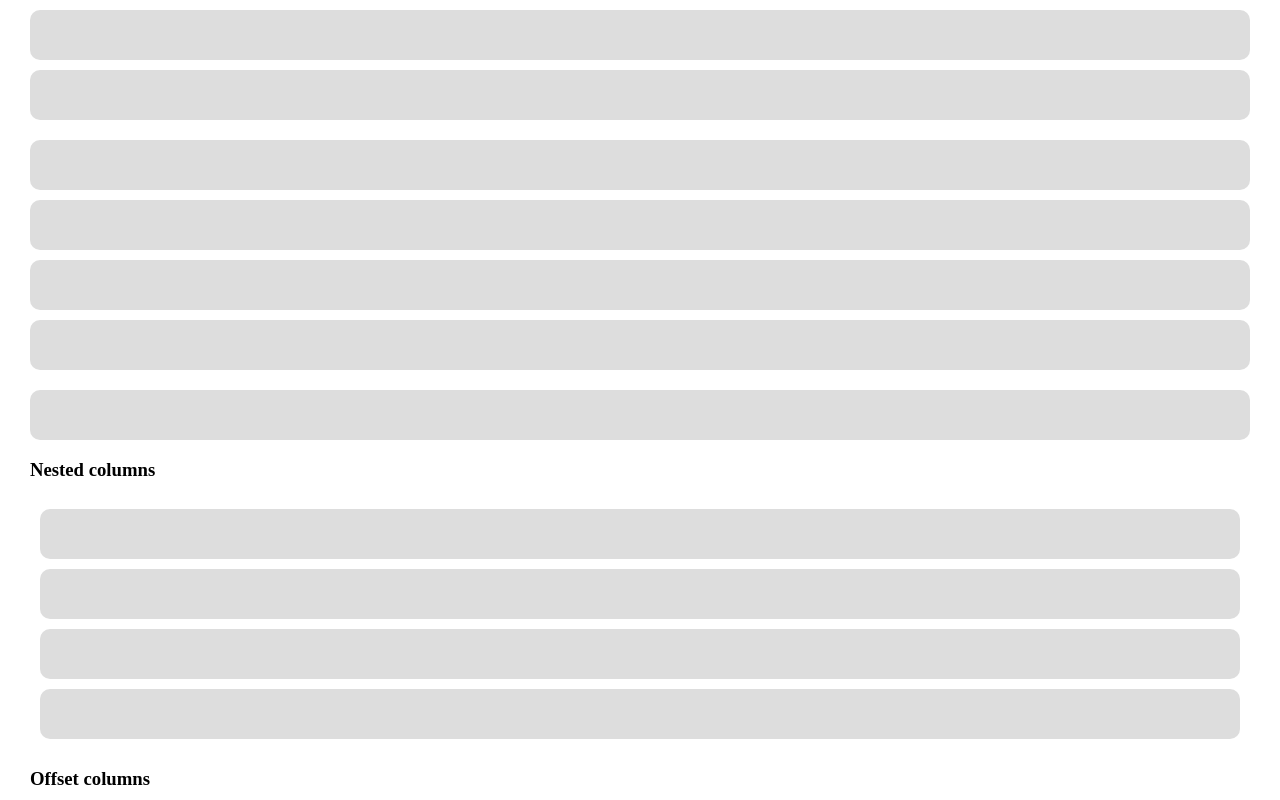
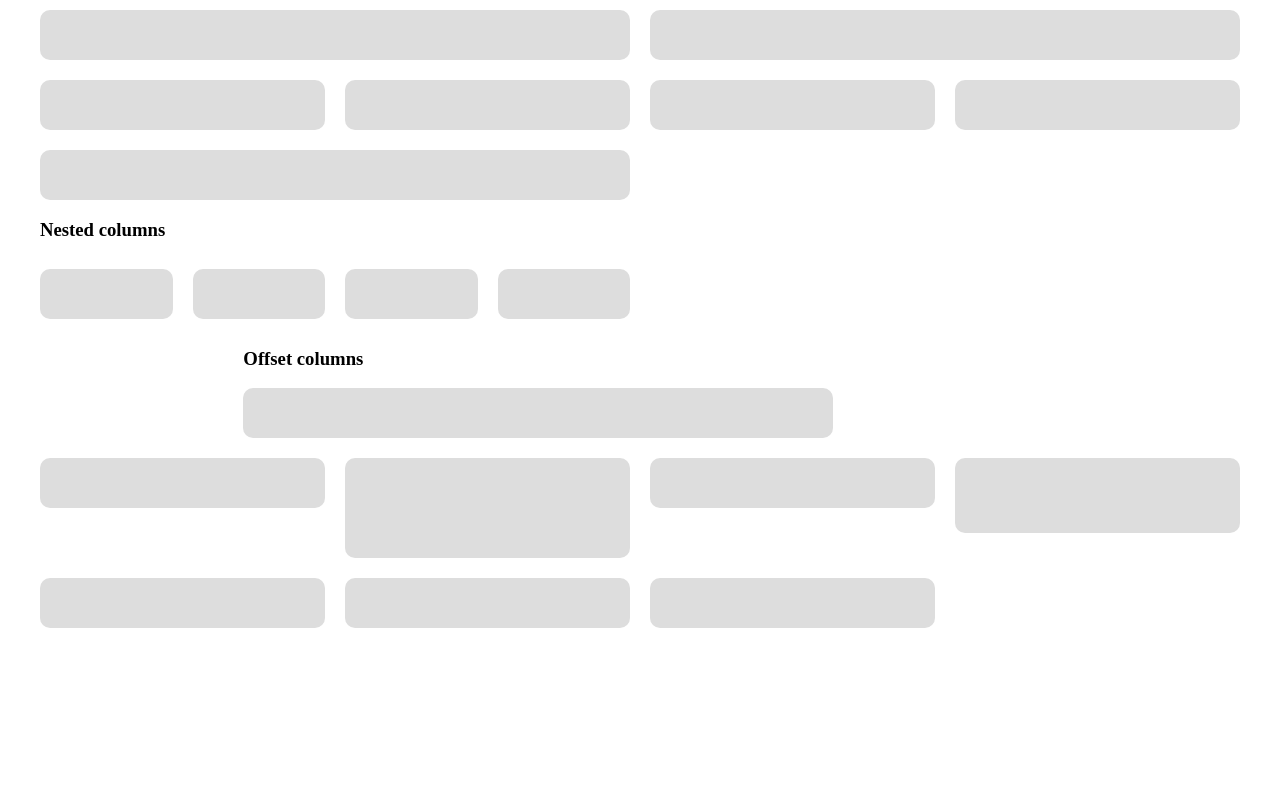
Before and after one commit to axelander/grid.css, a website: page index.html in a window 1280 px wide. Shown: the top 800 px of the page. Drawn offline with nearby package versions, Linux system fonts and the light colour scheme.

Commit message:
Trying out offset classes

```diff
--- a/grid.scss
+++ b/grid.scss
@@ -56,11 +56,11 @@ $sizes:
   $str: "";
   @for $i from 1 through $column-count {
     @if $prefix == "" {
-      $str: #{$i};
+      $str: "offset-#{$i}";
     } @else {
-      $str: #{$prefix}-#{$i};
+      $str: "#{$prefix}-offset-#{$i}";
     }
-    [class^="col-"].offset-#{$str} {
+    .col-#{$str} {
       margin-left: percentage($i / $column-count);
     }
   }
@@ -155,6 +155,8 @@ $sizes:
 
 // Setup default columns (smallest screens)
 @include __create-columns("");
+// Create offset classes
+@include __create-offset-classes("");
 // Setup default columns reset classes
 @include __create-column-reset-class("");
 
@@ -211,6 +213,9 @@ $max-width: #{nth($smallest, 1) - 1};
     // Create columns
     @include __create-columns($prefix);
 
+    // Create offset classes
+    @include __create-offset-classes($prefix);
+
     // Setup reset classes for size
     @include __create-column-reset-class($prefix);
 
@@ -228,7 +233,6 @@ $max-width: #{nth($smallest, 1) - 1};
         display: none !important;
       }
 
-      @include __create-offset-classes($prefix);
     }
   } @else {
     @media screen and (min-width: #{$min-width}) and (max-width: #{$max-width}) {
@@ -236,7 +240,6 @@ $max-width: #{nth($smallest, 1) - 1};
         display: none !important;
       }
 
-      @include __create-offset-classes($prefix);
     }
   }
 }
--- a/index.html
+++ b/index.html
@@ -10,45 +10,45 @@
 </head>
 <body>
   <div class="row">
-    <div class="span-6">
+    <div class="col-6">
       <div class="box"></div>
     </div>
-    <div class="span-6">
+    <div class="col-6">
       <div class="box"></div>
     </div>
   </div>
 
   <div class="row">
-    <div class="span-md-6 span-lg-3">
+    <div class="col-md-6 col-lg-3">
       <div class="box"></div>
     </div>
-    <div class="span-md-6 span-lg-3">
+    <div class="col-md-6 col-lg-3">
       <div class="box"></div>
     </div>
-    <div class="span-md-6 span-lg-3">
+    <div class="col-md-6 col-lg-3">
       <div class="box"></div>
     </div>
-    <div class="span-md-6 span-lg-3">
+    <div class="col-md-6 col-lg-3">
       <div class="box"></div>
     </div>
   </div>
 
   <div class="row">
-    <div class="span-lg-6">
+    <div class="col-lg-6">
       <div class="box"></div>
 
       <h3>Nested columns</h3>
       <div class="row">
-        <div class="span-lg-3">
+        <div class="col-lg-3">
           <div class="box"></div>
         </div>
-        <div class="span-lg-3">
+        <div class="col-lg-3">
           <div class="box"></div>
         </div>
-        <div class="span-lg-3">
+        <div class="col-lg-3">
           <div class="box"></div>
         </div>
-        <div class="span-lg-3">
+        <div class="col-lg-3">
           <div class="box"></div>
         </div>
       </div>
@@ -57,7 +57,7 @@
 
   <!-- Offset -->
   <div class="row">
-    <div class="span-6 offset-3 offset-md-3 offset-lg-3 offset-xl-3">
+    <div class="col-6 col-offset-3 col-md-offset-2">
       <h3>Offset columns</h3>
       <div class="box"></div>
     </div>
@@ -65,30 +65,30 @@
 
   <!-- Inconsistent height -->
   <div class="row">
-    <div class="span-3">
+    <div class="col-3">
       <div class="box"></div>
     </div>
 
-    <div class="span-3">
+    <div class="col-3">
       <div class="box" style="height: 100px;"></div>
     </div>
 
-    <div class="span-3">
+    <div class="col-3">
       <div class="box"></div>
     </div>
-    <div class="span-3">
+    <div class="col-3">
       <div class="box" style="height: 75px;"></div>
     </div>
 
-    <div class="span-3 span-lg-clear">
+    <div class="col-3 col-lg-clear">
       <div class="box"></div>
     </div>
 
-    <div class="span-3">
+    <div class="col-3">
       <div class="box"></div>
     </div>
 
-    <div class="span-3">
+    <div class="col-3">
       <div class="box"></div>
     </div>
   </div>
```
Also changed, not shown: grid.css.
